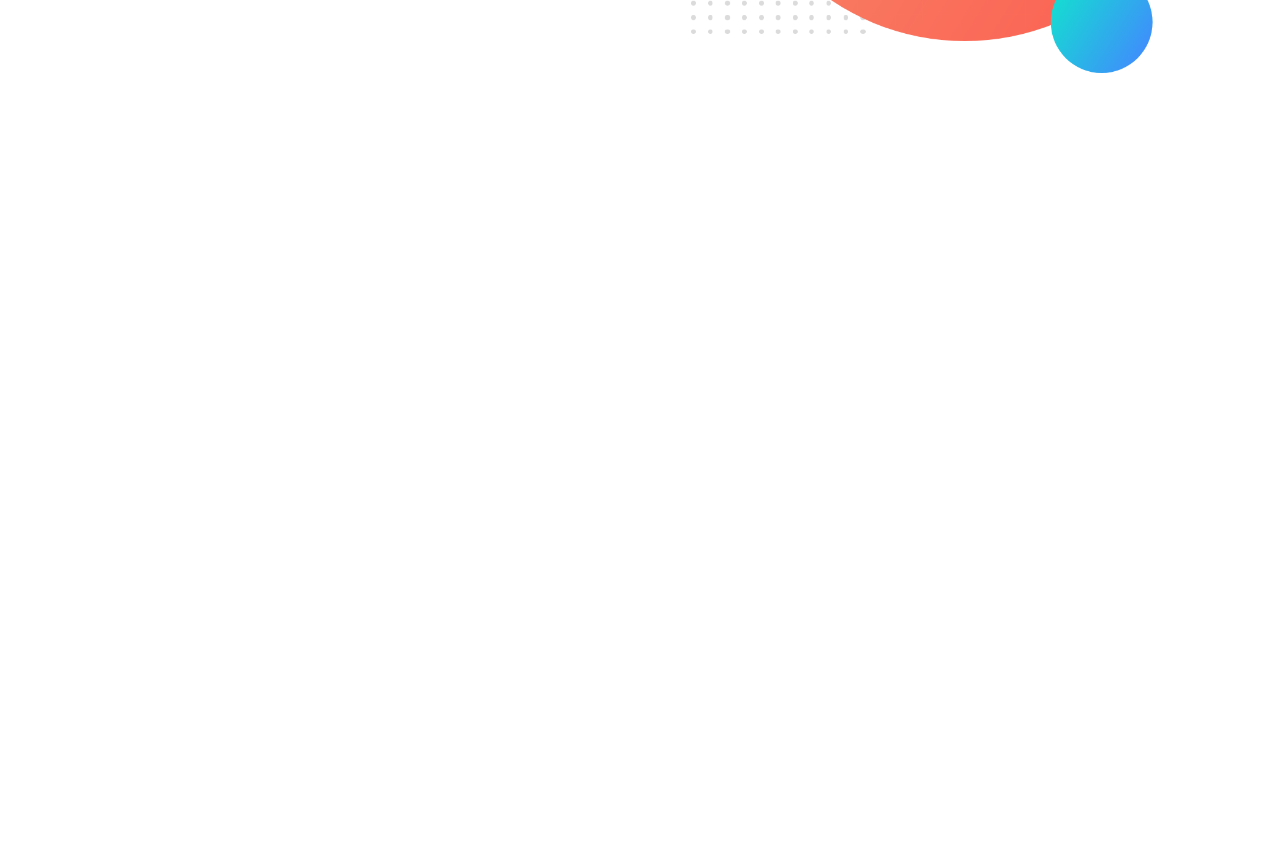
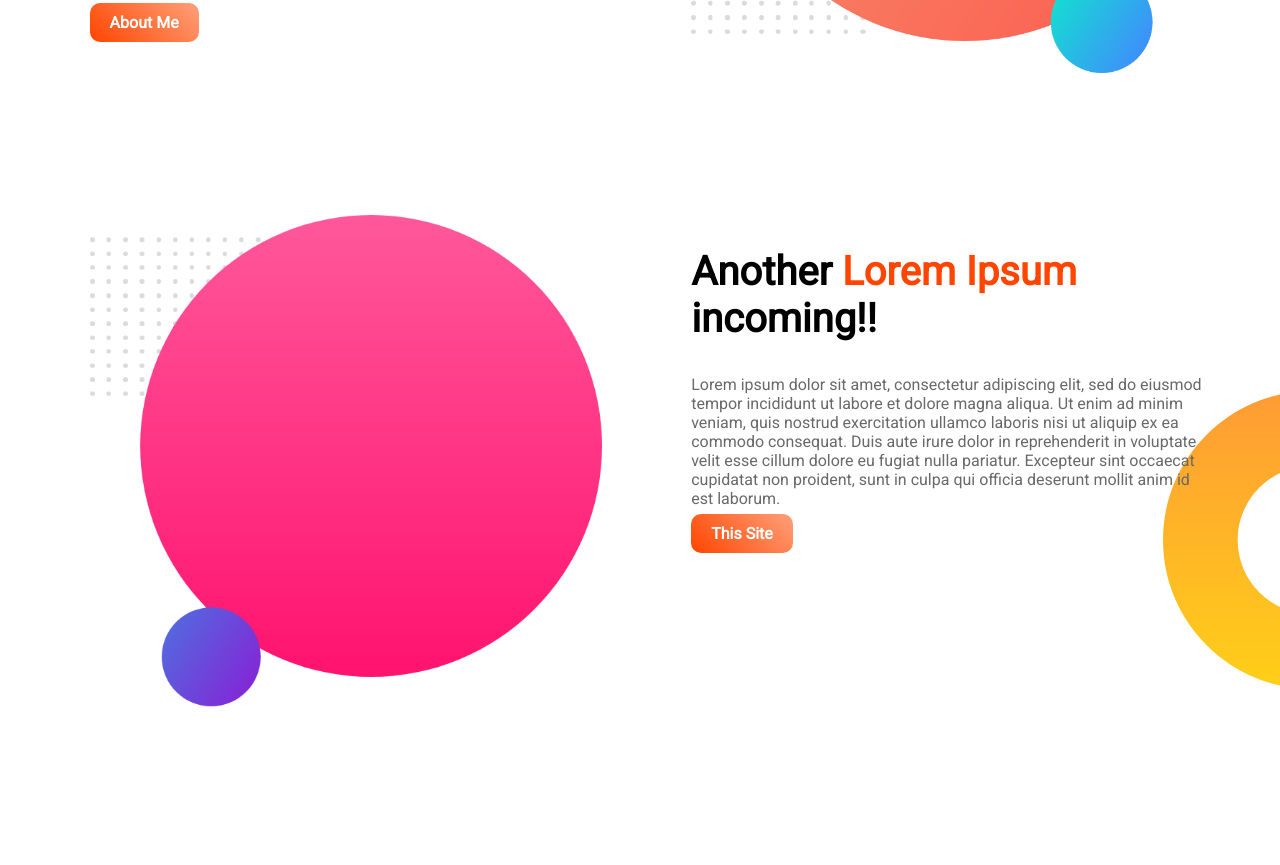
Before and after one commit to ahsanarique/portfolio-demo, a plain HTML site: page index.html in a window 1280 px wide. Shown: the part 435-1300 px from the top of the page. Before the commit the page ends 800 px from the top, so only its background shows below. Drawn offline with Linux system fonts and the light colour scheme.

Commit message:
Added second section

```diff
--- a/index.html
+++ b/index.html
@@ -11,7 +11,7 @@
 <body>
   <section class="top-banner">
     <div class="half-width">
-      <h1>Welcome</h1>
+      <h1>Welcome !!</h1>
       <h1><span class="name-highlight">Lorem Ipsum</span> incoming!!</h1>
       <p>Lorem ipsum dolor sit amet, consectetur adipiscing elit, sed do eiusmod tempor incididunt ut labore et dolore magna aliqua. Ut enim ad minim veniam, quis nostrud exercitation ullamco laboris nisi ut aliquip ex ea commodo consequat. Duis aute irure dolor in reprehenderit in voluptate velit esse cillum dolore eu fugiat nulla pariatur. Excepteur sint occaecat cupidatat non proident, sunt in culpa qui officia deserunt mollit anim id est laborum.</p>
       <a class="link-button" target="_blank" href="https://www.linkedin.com/in/arique-ahsan/">About Me</a>
@@ -20,5 +20,16 @@
       <img src="Images/my-bg.png" alt="">
     </div>
   </section>
+
+  <section class="second-section">
+    <div class="half-width">
+      <img src="Images/my-bg2.png" alt="">
+    </div>
+    <div class="half-width">
+      <h2>Another <span class="name-highlight">Lorem Ipsum</span> incoming!!</h2>
+      <p>Lorem ipsum dolor sit amet, consectetur adipiscing elit, sed do eiusmod tempor incididunt ut labore et dolore magna aliqua. Ut enim ad minim veniam, quis nostrud exercitation ullamco laboris nisi ut aliquip ex ea commodo consequat. Duis aute irure dolor in reprehenderit in voluptate velit esse cillum dolore eu fugiat nulla pariatur. Excepteur sint occaecat cupidatat non proident, sunt in culpa qui officia deserunt mollit anim id est laborum.</p>
+      <a class="link-button" target="_blank" href="https://ahsanarique.github.io/portfolio-demo/">This Site</a>
+    </div>
+  </section>
 </body>
 </html>
--- a/style.css
+++ b/style.css
@@ -1,6 +1,18 @@
 body {
   margin: 0;
   font-family: "Roboto", sans-serif;
+}
+
+h1 {
+  font-size: 50px;
+}
+
+h2 {
+  font-size: 40px;
+}
+
+p {
+  color: dimgray;
 }
 
 .top-banner {
@@ -8,8 +20,15 @@ body {
   background-repeat: no-repeat;
 }
 
+.second-section {
+  background-image: url("Images/dream-bg.png");
+  background-repeat: no-repeat;
+  background-position: right;
+}
+
 section {
   height: 500px;
+  padding-bottom: 150px;
 }
 
 .name-highlight {
```
Also changed, not shown: Images/jhankar.png (deleted), Images/jhankar2.png (deleted).
